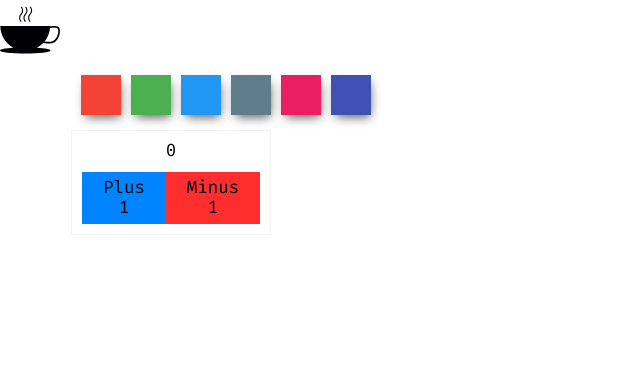
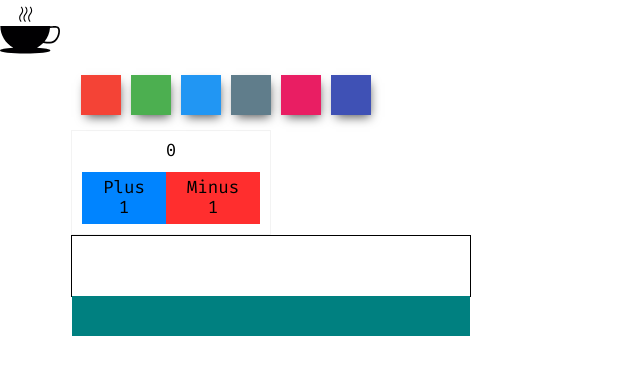
Before and after one commit to Inpulsgor/react-playground, a React (Create React App) app: page / in a window 1280 px wide. Shown: the top 374 px of the page, without its empty margins (0-640 px from the left). Built offline with nearby package versions, Linux system fonts and the light colour scheme.

Commit message:
dropdown component added

```diff
--- a/src/App.tsx
+++ b/src/App.tsx
@@ -1,6 +1,6 @@
 import React from 'react';
 import { Layout } from './layout';
-import { Modal, ColorPicker, Counter } from './components';
+import { Modal, ColorPicker, Counter, Dropdown } from './components';
 import { COLORS } from './components/ColorPicker/helpers';
 
 const App = () => {
@@ -9,6 +9,7 @@ const App = () => {
       <Modal />
       <ColorPicker colors={COLORS} />
       <Counter initialCount={0} />
+      <Dropdown />
     </Layout>
   );
 };
--- /dev/null
+++ b/src/components/Dropdown/index.tsx
@@ -0,0 +1,20 @@
+import React, { Component } from 'react';
+import styles from './styles.module.scss';
+
+class Dropdown extends Component {
+  state = {
+    visible: false,
+  };
+
+  render() {
+    return (
+      <div className={styles.dropdown}>
+        <button className={styles.toggle} type="button"></button>
+
+        <div className={styles.menu}></div>
+      </div>
+    );
+  }
+}
+
+export default Dropdown;
--- /dev/null
+++ b/src/components/Dropdown/interface.ts
@@ -0,0 +1 @@
+export interface IProps {}
--- /dev/null
+++ b/src/components/Dropdown/styles.module.scss
@@ -0,0 +1,17 @@
+.dropdown {
+  position: relative;
+  width: 400px;
+  padding: 20px;
+  border: 1px solid #000;
+}
+
+.menu {
+  position: absolute;
+  top: 100%;
+  left: 0;
+  width: 100%;
+  padding: 20px;
+  text-align: center;
+  background-color: teal;
+  color: #fff;
+}
--- a/src/components/index.ts
+++ b/src/components/index.ts
@@ -2,3 +2,4 @@ export { default as Logo } from './Logo';
 export { default as Modal } from './Modal';
 export { default as ColorPicker } from './ColorPicker';
 export { default as Counter } from './Counter';
+export { default as Dropdown } from './Dropdown';
```
